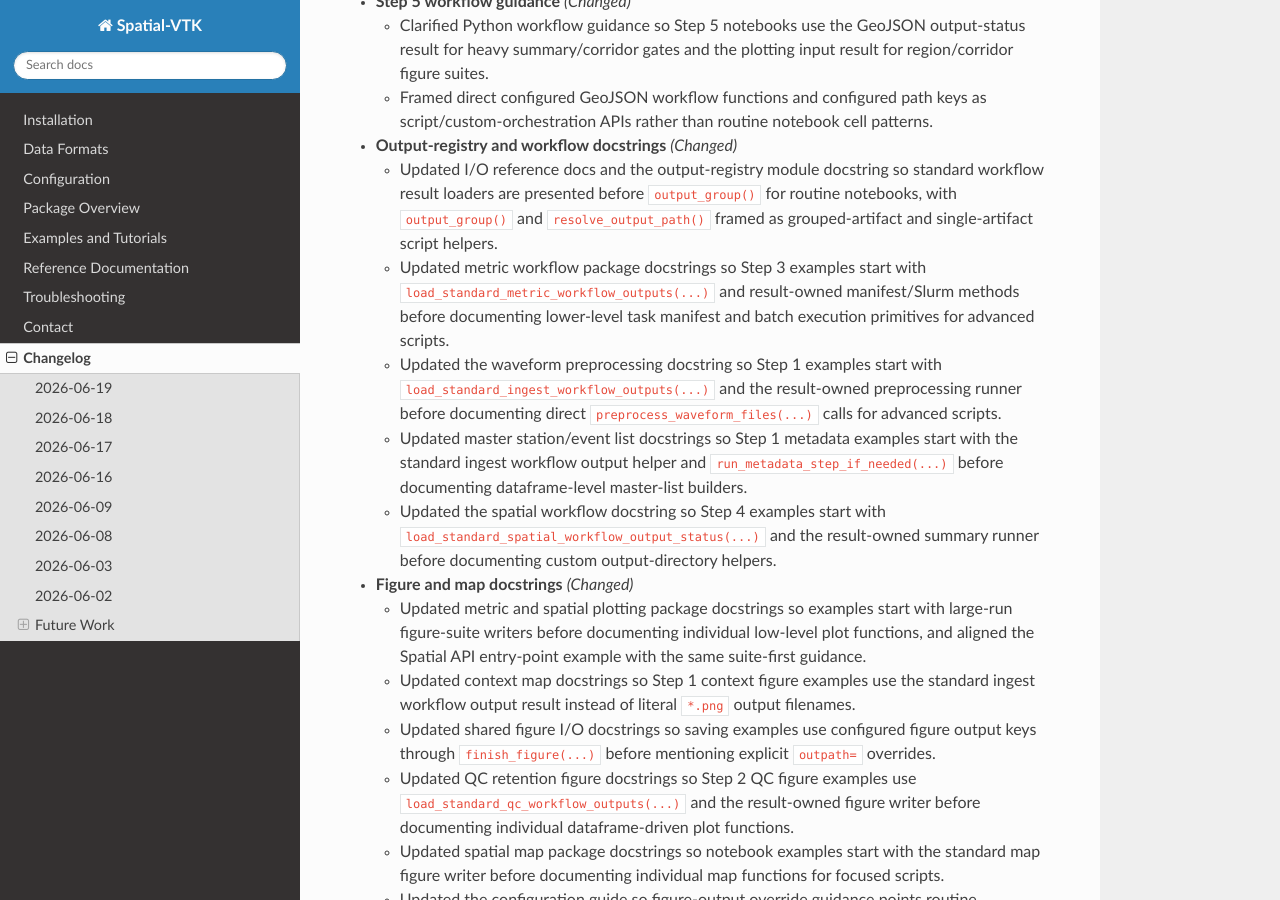
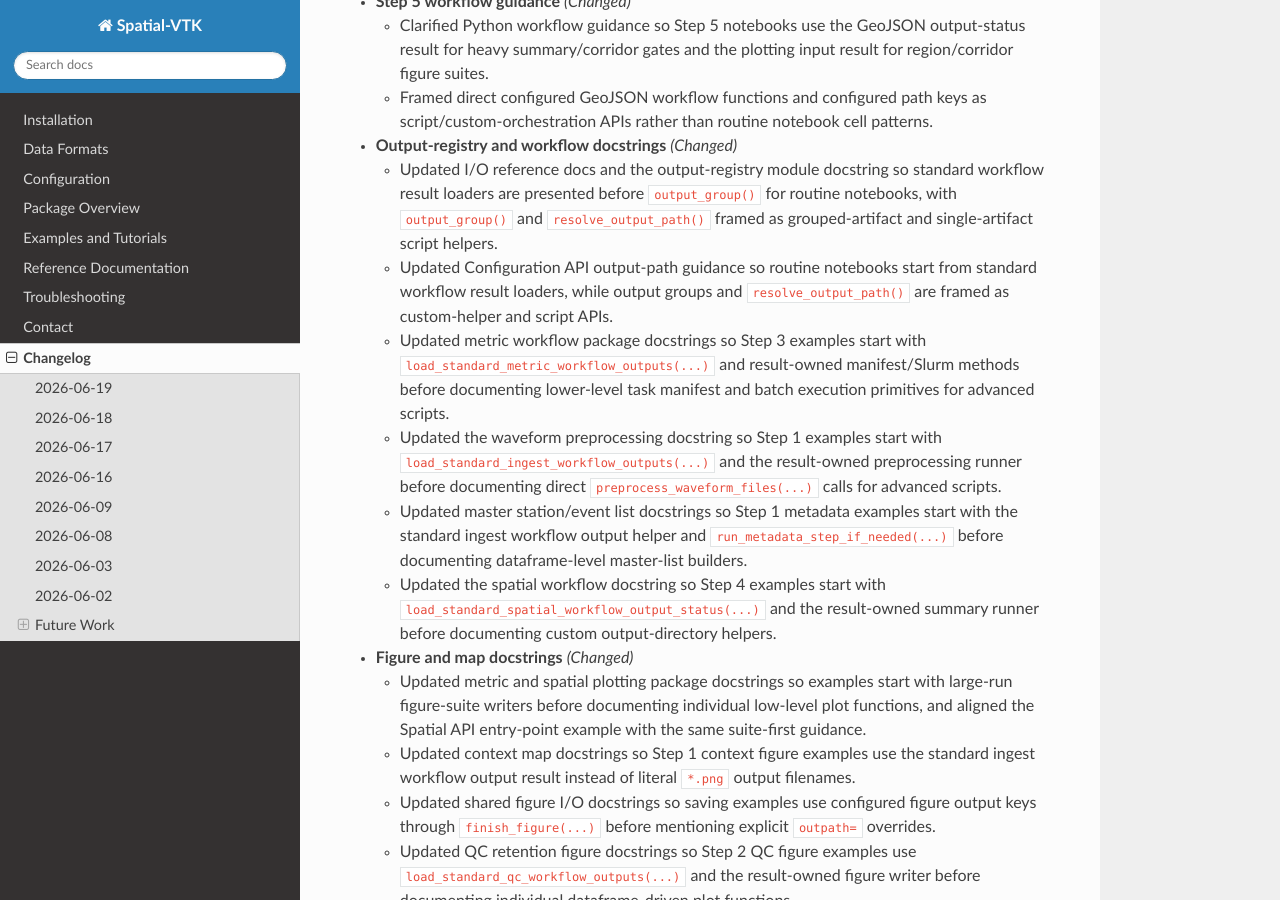
Before and after one commit to bcbirkel/spatial-vtk, a Sphinx documentation site: the page built from docs/changelog.rst, in a window 1280 px wide and 900 px high, scrolled down 6225 px. Built offline with Sphinx 7.4.7 and the Read the Docs theme 3.1.0, drawn with Linux system fonts in a browser that asks for light colours.

Commit message:
Clarify config output path guidance

```diff
--- a/docs/changelog.rst
+++ b/docs/changelog.rst
@@ -344,6 +344,9 @@ Changelog
     standard workflow result loaders are presented before ``output_group()``
     for routine notebooks, with ``output_group()`` and ``resolve_output_path()``
     framed as grouped-artifact and single-artifact script helpers.
+  - Updated Configuration API output-path guidance so routine notebooks start
+    from standard workflow result loaders, while output groups and
+    ``resolve_output_path()`` are framed as custom-helper and script APIs.
   - Updated metric workflow package docstrings so Step 3 examples start with
     ``load_standard_metric_workflow_outputs(...)`` and result-owned
     manifest/Slurm methods before documenting lower-level task manifest and
```
Also changed, not shown: docs/reference/api/config.rst (+11 -7 lines), 1 other file.
